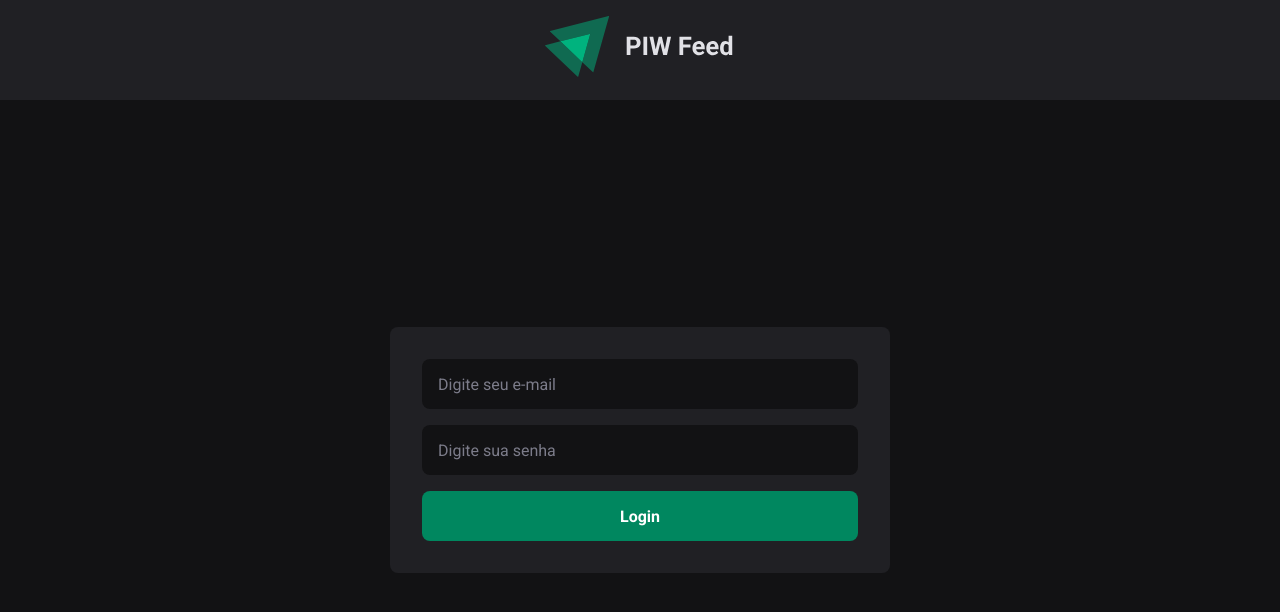
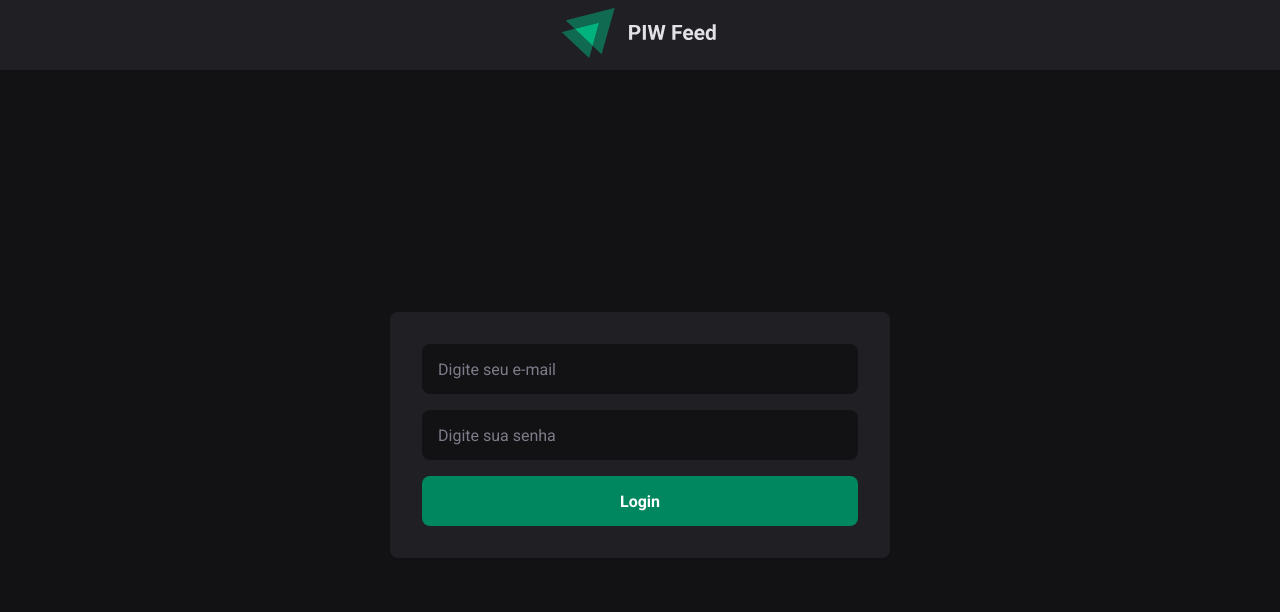
Before and after one commit to joaovictor3g/projetos-de-interface-web, a React (Vite) app in the folder frontend/: page / in a window 1280 px wide. Shown: the top 612 px of the page. Built offline with nearby package versions, Linux system fonts and the light colour scheme.

Commit message:
fix: fixes route system

```diff
--- a/frontend/src/App.tsx
+++ b/frontend/src/App.tsx
@@ -1,8 +1,8 @@
 import { GlobalStyle, theme } from "@/styles";
 import { ThemeProvider } from "styled-components";
 import { Header } from "@/components/shared/Header";
-import { RouterProvider } from "./routes";
 import { AuthContextProvider } from "./contexts/AuthContext";
+import { Outlet } from "react-router-dom";
 
 export function App() {
   return (
@@ -11,7 +11,7 @@ export function App() {
         <GlobalStyle />
         <Header />
         <main>
-          <RouterProvider />
+          <Outlet />
         </main>
       </ThemeProvider>
     </AuthContextProvider>
--- a/frontend/src/components/shared/Header/index.tsx
+++ b/frontend/src/components/shared/Header/index.tsx
@@ -1,11 +1,14 @@
 import { HeaderContainer, HeaderWrapper } from "./styles";
 import logoImg from "@/assets/logo.svg";
+import { Link } from "react-router-dom";
 
 export function Header() {
   return (
     <HeaderContainer>
       <HeaderWrapper>
-        <img src={logoImg} alt="" />
+        <Link to="/">
+          <img src={logoImg} alt="" />
+        </Link>
       </HeaderWrapper>
     </HeaderContainer>
   );
--- a/frontend/src/components/shared/Header/styles.ts
+++ b/frontend/src/components/shared/Header/styles.ts
@@ -2,7 +2,7 @@ import styled from "styled-components";
 
 export const HeaderContainer = styled.header`
   width: 100%;
-  height: 100px;
+  height: ${({ theme }) => theme.customs.header.height};
   background-color: ${({ theme }) => theme.colors.gray2};
 `;
 
@@ -11,8 +11,11 @@ export const HeaderWrapper = styled.div`
   display: flex;
   align-items: center;
   justify-content: center;
+  height: inherit;
+  padding: 0.5rem 1rem;
 
   img {
+    height: 50px;
     object-fit: contain;
   }
 `;
--- a/frontend/src/main.tsx
+++ b/frontend/src/main.tsx
@@ -1,9 +1,9 @@
 import React from "react";
 import ReactDOM from "react-dom/client";
-import { App } from "./App";
+import { RouterProvider } from "./routes";
 
 ReactDOM.createRoot(document.getElementById("root") as HTMLElement).render(
   <React.StrictMode>
-    <App />
+    <RouterProvider />
   </React.StrictMode>
 );
--- a/frontend/src/pages/404/index.tsx
+++ b/frontend/src/pages/404/index.tsx
@@ -4,7 +4,7 @@ import { NotFoundContainer } from "./styles";
 export function NotFound() {
   return (
     <NotFoundContainer>
-      <h1>Page not found</h1>
+      <h1>Página não encontrada!</h1>
 
       <Link to="/">Voltar para página inicial</Link>
     </NotFoundContainer>
--- a/frontend/src/pages/404/styles.ts
+++ b/frontend/src/pages/404/styles.ts
@@ -7,7 +7,7 @@ export const NotFoundContainer = styled.div`
   align-items: center;
   justify-content: center;
   flex-direction: column;
-  min-height: calc(100vh - 100px);
+  min-height: ${({ theme }) => ` calc(100vh - ${theme.customs.header.height})`};
   background-image: url(${bg404});
   background-repeat: no-repeat;
   background-position: center;
--- a/frontend/src/pages/Home/styles.ts
+++ b/frontend/src/pages/Home/styles.ts
@@ -3,7 +3,7 @@ import styled from "styled-components";
 
 export const HomeContainer = styled.section`
   ${({ theme }) => theme.customs.wrapper};
-  min-height: calc(100vh - 100px);
+  min-height: ${({ theme }) => ` calc(100vh - ${theme.customs.header.height})`};
 
   display: flex;
   align-items: center;
--- a/frontend/src/routes/router.tsx
+++ b/frontend/src/routes/router.tsx
@@ -1,3 +1,4 @@
+import { App } from "@/App";
 import { NotFound } from "@/pages/404";
 import { Feed } from "@/pages/Feed";
 import { Home } from "@/pages/Home";
@@ -6,6 +7,10 @@ import { createBrowserRouter, RouteObject } from "react-router-dom";
 export const routes: RouteObject[] = [
   {
     path: "/",
+    element: <App />,
+    children: [
+      {
+        index: true,
         element: <Home />,
       },
       {
@@ -16,6 +21,8 @@ export const routes: RouteObject[] = [
         path: "*",
         element: <NotFound />,
       },
+    ],
+  },
 ];
 
 export const router = createBrowserRouter(routes);
--- a/frontend/src/styles/theme.ts
+++ b/frontend/src/styles/theme.ts
@@ -23,5 +23,9 @@ export const theme = {
       padding: 1rem;
       margin: 0 auto;
     `,
+
+    header: {
+      height: `70px`,
+    },
   },
 } as const;
```
Lines whose indentation alone changed are shown as unchanged.
